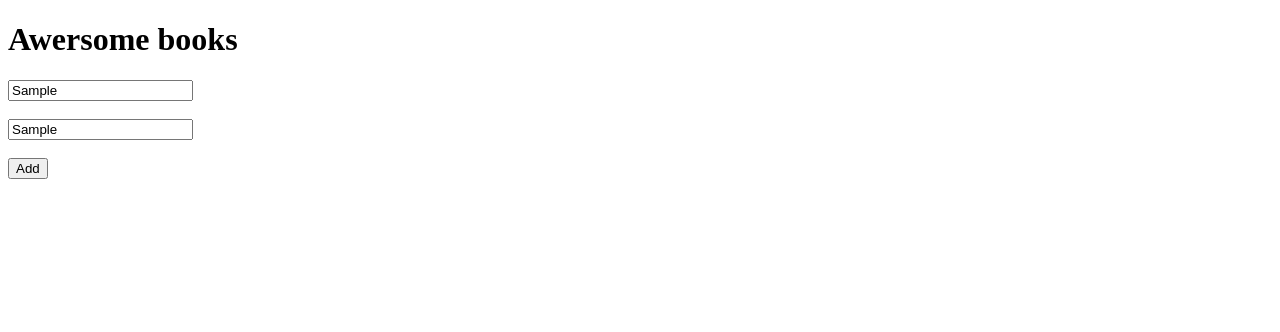
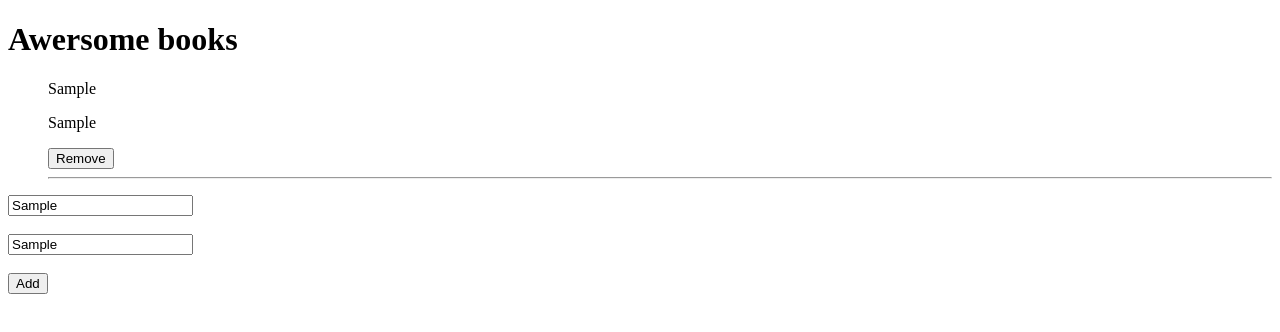
Before and after one commit to Hassaanjbaig-code/Awersome-books, a plain HTML site: page index.html in a window 1280 px wide. Both pictures are taken after typing "Sample", "Sample" into the empty fields and a click on the button "Add". Drawn offline with Linux system fonts and the light colour scheme.

Commit message:
Add remove book feature

```diff
--- a/index.html
+++ b/index.html
@@ -8,10 +8,8 @@
 </head>
 <body>
     <h1>Awersome books</h1>
-    <div class="list-book">
-
-
-    </div>
+    <ul class="list-book">
+    </ul>
     <form class="form">
         <input type="text" name="Title" placeholder="Title" id="Title"> <br> <br>
         <input type="text" name="Author" placeholder="Author" id="Author"><br> <br>
--- a/index.js
+++ b/index.js
@@ -1,17 +1,43 @@
 let input = document.querySelector('.form');
-let Title = document.getElementById('Title');
-let Author = document.getElementById('Author');
 let button = document.getElementById('button');
+let listBooks = document.querySelector('.list-book');
+listBooks.style.listStyle = "none"
 
-
-let show = document.querySelector('.list-book');
+let currendID = 0;
 
 let collection = [];
+
+function deleteBook(id){
+  document.getElementById(id).remove()
+}
+
 function insert() {
-    let newtitle = Title.innertext
-    let nameauthor = Author.innertext
-    collection.push({title: newtitle, author: nameauthor});
-    console.log(collection);
+  var Title = document.getElementById('Title').value;
+  var Author = document.getElementById('Author').value;
+  collection.push({title: Title, author: Author});
+  console.log(collection);
+
+  //Display the book dynamically
+  let li = document.createElement('li')
+  li.id = "book-"+currendID
+  let pTitle = document.createElement("p")
+  pTitle.textContent = Title
+  let pAuthor = document.createElement('p')
+  pAuthor.textContent = Author
+  let btnRemove = document.createElement('button')
+  btnRemove.textContent = "Remove"
+
+  var ItemId = "book-"+currendID
+  btnRemove.addEventListener('click', () => {
+    deleteBook(ItemId)
+  })
+
+  let hr = document.createElement('hr')
+
+  li.append(pTitle, pAuthor, btnRemove, hr)
+
+  listBooks.append(li)
+  currendID = currendID + 1
 }
 
 button.addEventListener("click", insert)
```
